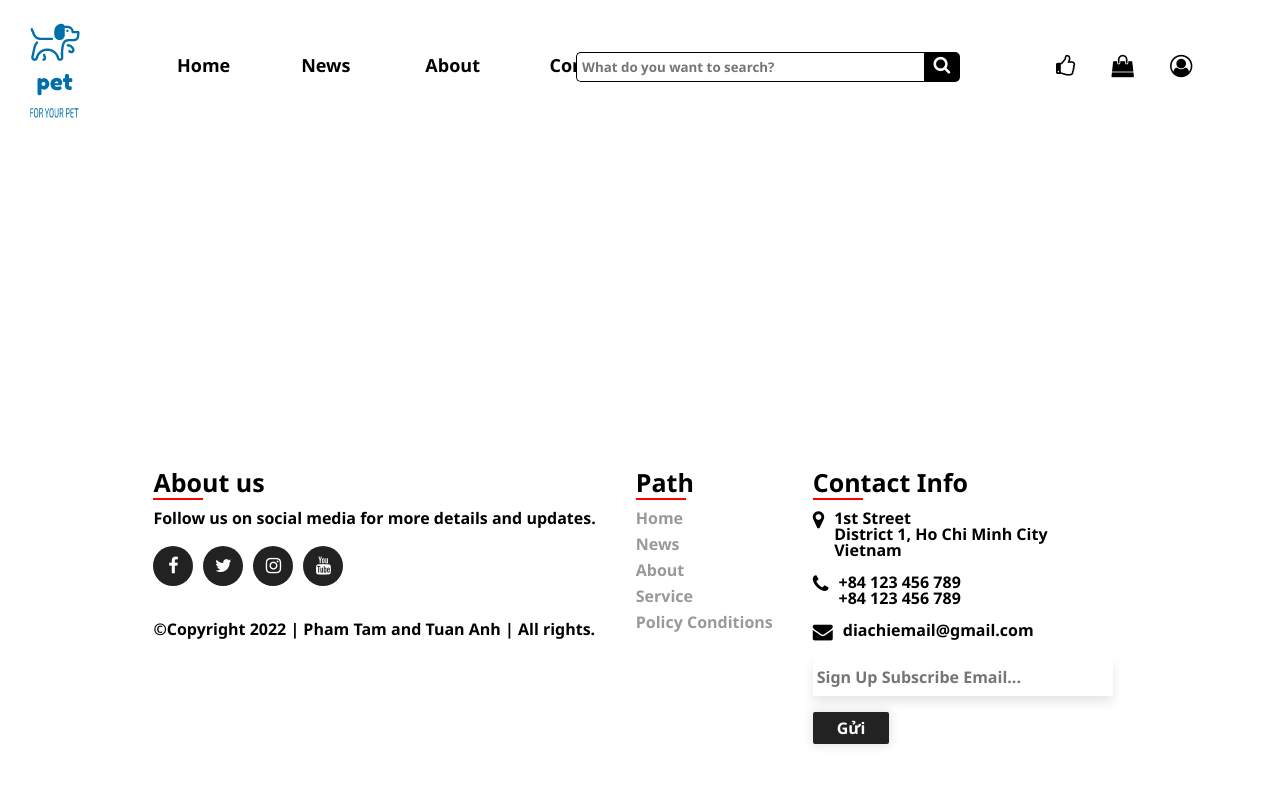
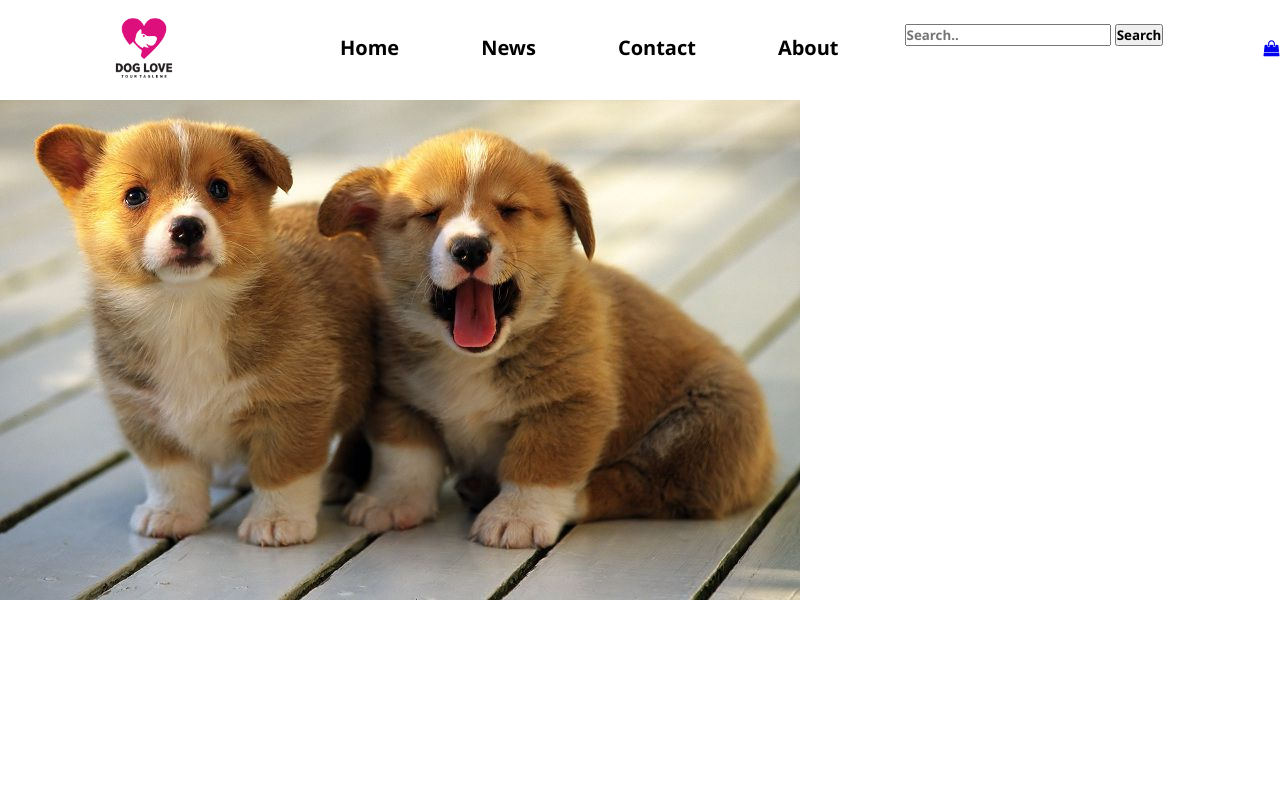
Before and after one commit to tam2d01/team3, a plain HTML site: page index.html in a window 1280 px wide. Shown: the top 800 px of the page. Drawn offline with Linux system fonts and the light colour scheme.

Commit message:
toi xong dayday

```diff
--- a/Css/global.css
+++ b/Css/global.css
@@ -3,102 +3,49 @@
     padding: 0;
     box-sizing: border-box;
     font-family:'Segoe UI', Tahoma, Geneva, Verdana, sans-serif ;
-    font-weight: 800;
+    font-weight: 610;
 }
 /*menus + logo + icon*/
 header{
-    display:flex;
-    background-color: var(--bg_header);
-    gap: 50px;
     width: 100%;
+    height: 100px;
     position: fixed;
-
+    background: var(--text-wh);
+    z-index: 1000;
+    transition: .2s linear;
+}
+.header-container{
+    display: flex;
+    align-items: center;
+    gap: 100px;
+    transform:translate(5%, -20%);
 }
 /*logo */
-.logo{
-    display : inline;
-    padding : 15 px;
-    margin : 10px;
+.logo-brand img{
+    width: 160px;
+    display: block;
 }
 
 /*menus */
-.menus{
-    display:inline;
-    margin:0px;
-}
-.menus>a{
-    display:inline-block;
-    width: 90px;
-    max-height: 90px;
-    line-height: 80px;
-    text-decoration: none;
-    margin:15px;
-    font-size: 18px;
-    color: var(--text_header);
+.topnav{
+    display: flex;
+    flex-wrap:nowrap;
+    overflow: hidden;
     gap: 50px;
 }
-.menus a:hover{
+.topnav a{
+    display: block;
+    color: var(--text);
+    text-align: center;
+    padding: 14px 16px;
+    text-decoration: none;
+    font-size: 20px;
+}
+.topnav a:hover {
     color: var(--color_hover);
 }
-.icon-bars{
+.topnav .icon-bars{
     display: none;
-}
-/*search */
-.search {
-    width: 100%;
-    position: relative;
-    display: inline-flex;
-}
-
-.searchTerm {
-    width: 100%;
-    border: 1px solid var(--text_header);
-    border-right: none;
-    padding: 5px;
-    height: 30px;
-    border-radius: 5px 0 0 5px;
-    outline: none;
-    color: var(--text_header);
-}
-
-.search-item{
-    width: 2.5rem;
-    height: auto;
-    background: var(--text_header);
-    text-align: center;
-    color: var(--text-wh);
-    border-radius: 0 5px 5px 0;
-    cursor: pointer;
-    font-size: 18px;
-    padding-top: 3px;
-}
-
-.wrap{
-    display:inline;
-    width: 30%;
-    position: absolute;
-    top: 45%;
-    left: 60%;
-    transform: translate(-50%, -50%);
-}
-/* icon */
-.menus-icon{
-    display:inline;
-}
-.icon-item{
-    left:80%;
-    position:absolute;
-
-}
-.icon-item a>.fa{
-    line-height: 5  ;
-    font-size: 1.4rem;
-    color:var(--text_header);
-    margin-left: 2rem;
-}
-
-header .icon-item a:hover .fa{
-    color: var(--color_hover);
 }
 footer{
     display: flex;
@@ -118,7 +65,7 @@ footer{
     justify-content: space-between;
     flex-wrap: wrap;
     flex-direction: row;
-    gap: 40px;
+    gap: 50px;
 }
 .footer .footer__wrapper .noi-dung.about{
     width: 40%;
@@ -142,9 +89,6 @@ footer{
 }
 .noi-dung.about p{
     color: var(--text);
-}
-.copyright-text{
-    padding: 35px 0px 0px 0px;
 }
 /*Thiết Lập Cho Thành Phần Icon Mạng Xã Hội*/
 .social-icon{
@@ -201,6 +145,12 @@ footer{
 .noi-dung-links ul li a:hover{
     color: var(--color_hover);
 }
+
+
+.copyright-text{
+    padding : 50px 0px 0px 0px;
+}
+
 /*Thiết Lập Thông Tin Liên Hệ*/
 .noi-dung-contact h2{
     position: relative;
@@ -273,12 +223,52 @@ footer{
     outline: 0;
     padding: 8px 4px;
 }
+
+/*.copyright */
+.copyright{
+    display:inline-flex;
+    height: 70px;
+    padding: 2%;
+    text-align: center;
+}
+.text-center{
+    display: flex;
+    justify-content: center;
+    align-items: center;
+}
+
+  /* The "responsive" class is added to the menus with JavaScript when the user clicks on the icon. This class makes the menus look good on small screens (display the links vertically instead of horizontally) */
+@media screen and (max-width: 768px) {
+    .topnav a{display: none;}
+    .topnav .search-container
+            {display: none;}
+
+    .topnav a.icon-bars {
+        float: left;
+        display: block;
+    }
+}
+
+@media (max-width: 768px) {
+    .topnav.responsive {position: relative;}
+    .topnav.responsive .icon-bars {
+        position: absolute;
+        left: 0px;
+        top: 0px;
+        padding: 10px 15px;
+    }
+    .topnav.responsive a,.topnav.responsive .search-container{
+        float: none;
+        display: block;
+        text-align: left;
+    }
+}
 /* Responsive Cho Footer */
 @media  (max-width: 768px){
     footer{
         padding: 40px;
             }
-    footer .container{
+    footer .footer__wrapper{
         flex-direction: column;
     }
     footer .container .noi-dung{
@@ -289,16 +279,3 @@ footer{
         width: 100%;
     }
 }
-/* Responsive Cho Header menus logo */
-@media  (max-width: 768px){
-    #nav-menus {
-    flex-direction: column;
-    text-align: center;
-}
-.icon-bars{
-    display: block;
-}
-div>.menus {
-    display: none;
-}
-}
--- /dev/null
+++ b/JS/menus.js
@@ -0,0 +1,10 @@
+var x = document.querySelector(".topnav")
+function myBars() {
+    //console.log(x);
+    if(x.className === "topnav"){
+        x.className += "responsive";
+    } else {
+        x.className = "topnav";
+    }
+}
+function myBars(x) { x.classList.toggle("change");}
--- a/index.html
+++ b/index.html
@@ -14,50 +14,44 @@
 <body>
     <!--header logo-->
     <header>
-        <div class="logo">
-            <a target="_top" href="#" ><img src="./assets/img/logo/0c6690ba4d044f55b55e391cfd134c97.png" border="1"></a>
+        <div class="header-container">
+            <div class="logo-brand">
+                <a target="_top" href="#" ><img src="./assets/img/logo/_Pngtree_modern_pet_logo_-_love_5249404-removebg-preview.png" width="250px" height="auto"></a>
             </div>
+            <div class="topnav" id="myTopnav">
+                <a href="#">Home</a>
+                <a href="#">News</a>
+                <a href="#">Contact</a>
+                <a href="#">About</a>
                 <a href="#" class="icon-bars" onclick="myBars()">
                 <i class="fa fa-bars" aria-hidden="true"></i>
                 </a>
-        <div class="menus" id="nav-menus">
-            <a href="#" title="Home">Home</a>
-            <a href="#" title="News">News</a>
-            <a href="#" title="About">About</a>
-            <a href="#" title="contact">Contact</a>
+                <div class="search-container">
+                        <form action="#">
+                            <input type="search" class="search-text" placeholder="Search..">
+                            <button type="submit" class="search-submit">Search</button>
+                            </form>
                 </div>
-        <!----- header search -->
-        <div class="wrap">
-            <form action="" class="search" method="#">
-                <input type="text" class="searchTerm" placeholder="What do you want to search?">
-                <a href="#" class="search-item">
-                    <i class="fa fa-search" aria-hidden="true"></i>
-                </a>
-            </form>
             </div>
         <!--header icon-->
         <div class="menus-icon">
-            <span class="icon-item">
-                <a href="#" class="icon-thumbs" onclick="myThumbs()">
-                    <i class="fa fa-thumbs-o-up" aria-hidden="true"></i>
-                </a>
                 <a href="#" class="icon-shopping" onclick="myShopping()">
                     <i class="fa fa-shopping-bag" aria-hidden="true"></i>
                 </a>
                 <a href="#" class="icon-user" onclick="myUse()">
                     <i class="fa fa-user-circle-o" aria-hidden="true"></i>
                 </a>
-            </span>
         </div>
     </header>
+    <!--end of header-->
     <main class="home">
         <div class="home__content">
-
+            <img src="./assets/img/nuoi-cho-meo_1912222544.jpg">
         </div>
     </main>
     <footer>
         <div class="footer__wrapper">
-            <!--Bắt Đầu Nội Dung Giới Thiệu-->
+            <!--Getting Started Intro Content-->
             <div class="noi-dung about">
                 <h2>About us</h2>
                 <p><p>Follow us on social media for more details and updates.</p></p>
@@ -67,12 +61,9 @@
                     <li><a href=""><i class="fa fa-instagram"></i></a></li>
                     <li><a href=""><i class="fa fa-youtube"></i></a></li>
                 </ul>
-                <div class="copyright-text">
-                    <p> ©Copyright 2022 | Pham Tam and  Tuan Anh | All rights.</p>
             </div>
-            </div>
-            <!--Kết Thúc Nội Dung Giới Thiệu-->
-            <!--Bắt Đầu Nội Dung Đường Dẫn-->
+            <!--End of Introduction-->
+            <!--Start Link Content-->
             <div class="noi-dung-links">
                 <h2>Path</h2>
                 <ul>
@@ -83,8 +74,8 @@
                     <li><a href="#">Policy Conditions</a></li>
                 </ul>
             </div>
-            <!--Kết Thúc Nội Dung Đường Dẫn-->
-            <!--Bắt Đâu Nội Dung Liên Hệ-->
+            <!--End of Introduction-->
+            <!--Where to Get Contact Content-->
             <div class="noi-dung-contact">
                 <h2>Contact Info</h2>
                 <ul class="info">
@@ -106,16 +97,23 @@
                     </li>
                     <li>
                         <form class="form" action="#">
-                            <input type="email" class="form__field" placeholder="Sign Up Subscribe Email..." />
+                            <input type="email" class="form__field" placeholder="Get more info..." />
                             <button type="button" class="btn btn--primary  uppercase">Gửi</button>
                         </form>
                     </li>
                 </ul>
             </div>
-            <!--Kết Thúc Nội Dung Liên Hệ-->
+            </div>
+            <!--End of Contact Content-->
+        </div>
+        <div class="copyright text-center">
+            <p> ©Copyright 2022 | Pham Tam and  Tuan Anh | All rights.</p>
         </div>
     </footer>
 </body>
-    <!--js -->
+    <!--Getting Started with Javascript-->
+    <div id="app-js">
         <script src="./JS/main.js"></script>
+        <script src="./JS/menus.js"></script>
+    </div>
 </html>
```
Also changed, not shown: assets/img/logo/0c6690ba4d044f55b55e391cfd134c97.png (deleted), assets/img/logo/_Pngtree_modern_pet_logo_-_love_5249404-removebg-preview.png (added), assets/img/logo/coollogo_com-12003424.gif (deleted), assets/img/logo/coollogo_com-14993257.gif (deleted), assets/img/logo/hehfgumh.png (deleted), assets/img/logo/nxxwvkna.png (deleted), assets/img/logo/ymaxjrri.png (deleted). Lines whose indentation alone changed are shown as unchanged.
